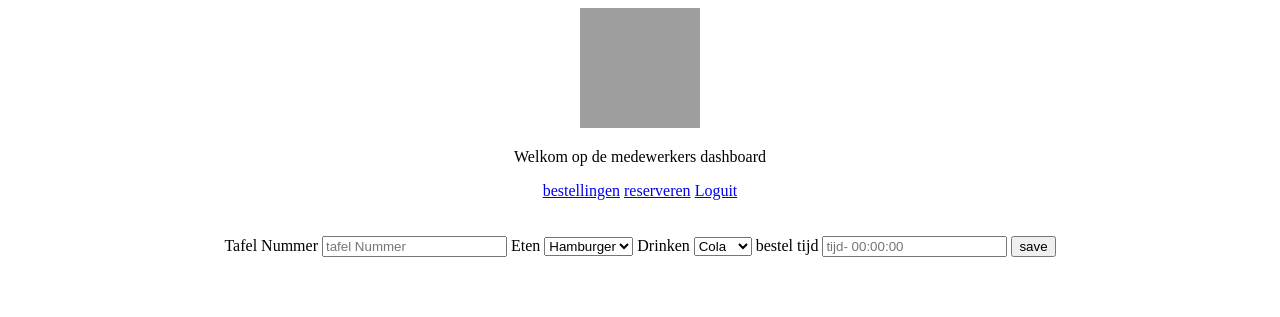
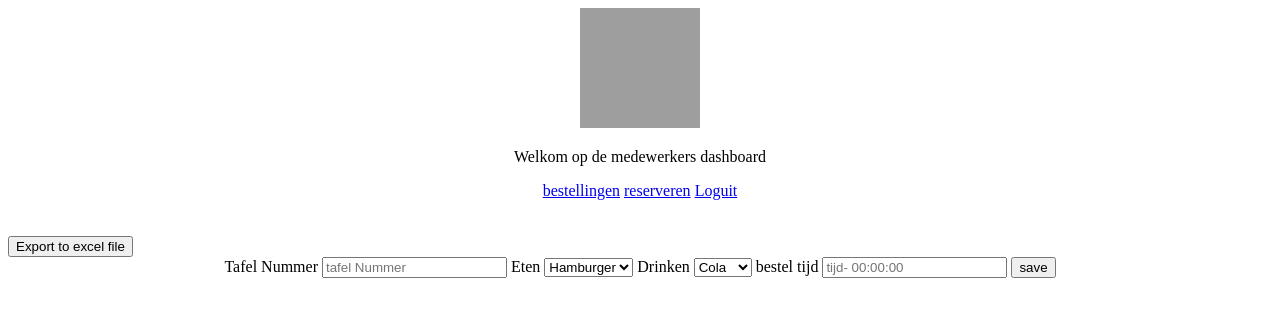
Before and after one commit to EngagingTerror/examen, a PHP site: page /bestelling.php in a window 1280 px wide. Shown: the top 317 px of the page. Run offline with PHP 8.4, Linux system fonts and the light colour scheme; data that the repository does not hold is empty; grey boxes are pictures that could not be loaded.

Commit message:
Update bestelling.php

```diff
--- a/bestelling.php
+++ b/bestelling.php
@@ -44,6 +44,7 @@
         </Table>
         </center>
     <form action="b_process.php" method="post">
+        <input type='submit' name='bon' value='Export to excel file' />
         <input type="hidden" name="bestelling_id" value="<?php echo $bestelling_id;?>">
     <center>
         <label>Tafel Nummer</label>
```
